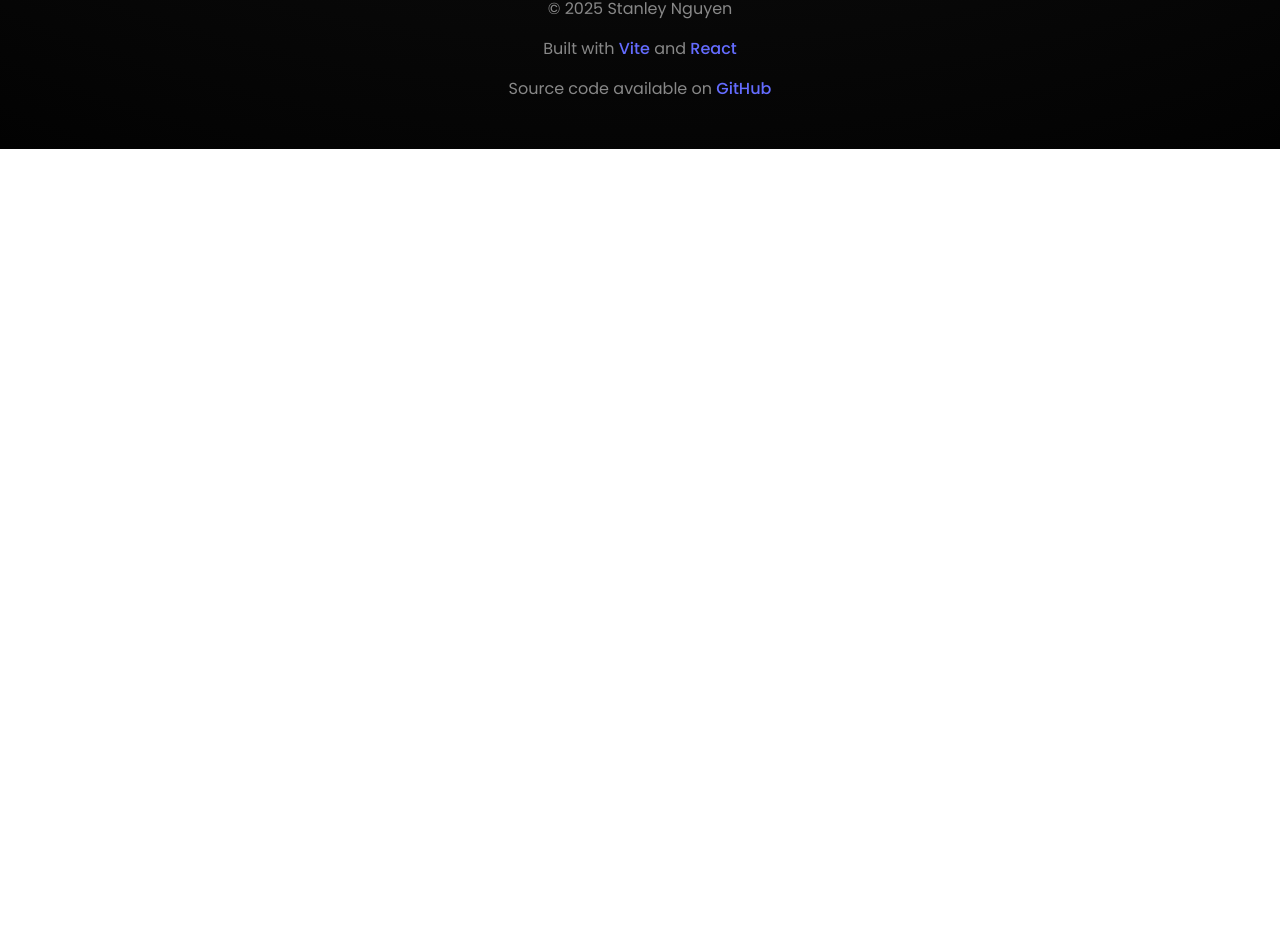
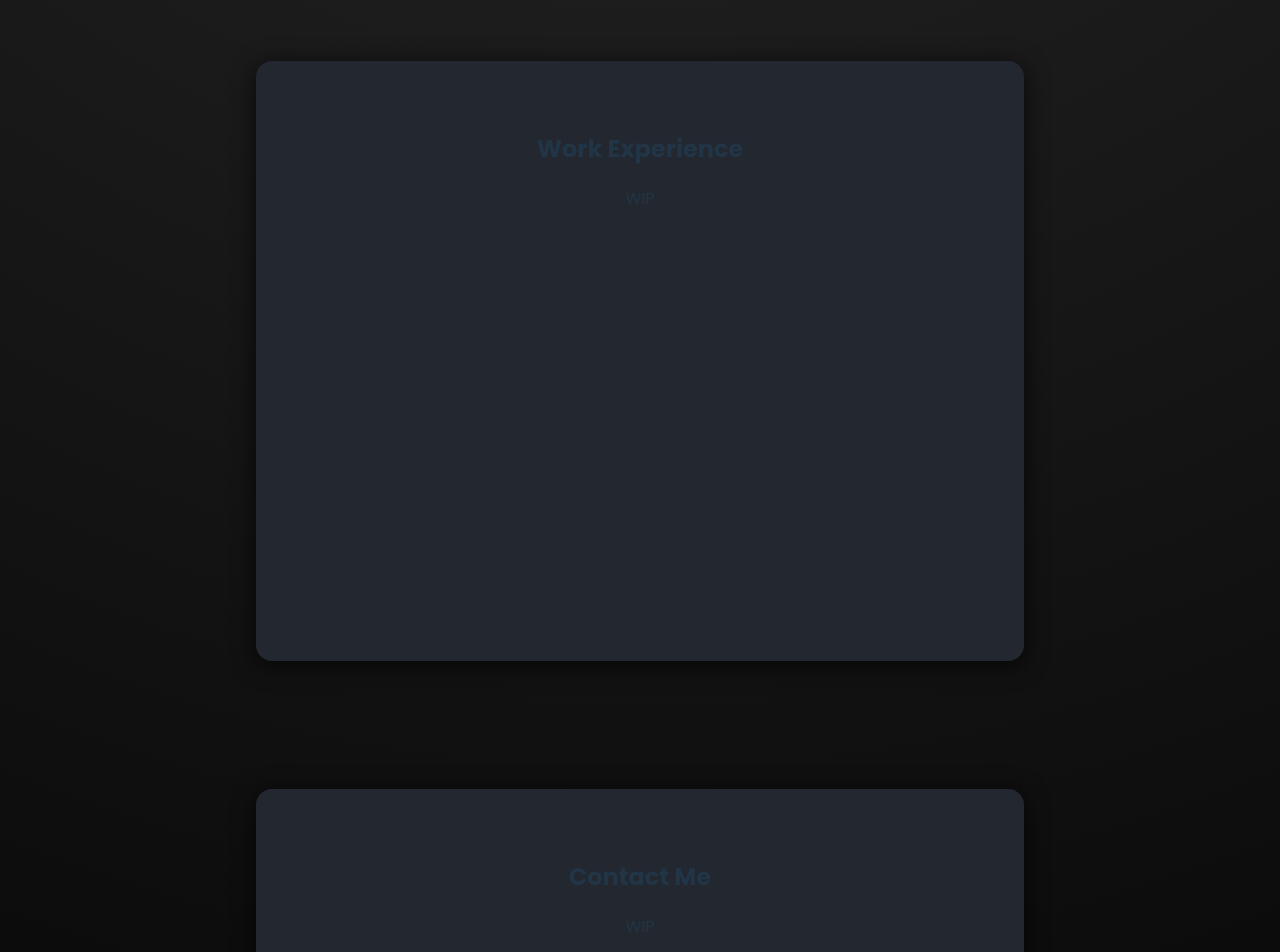
Before and after one commit to stanley-nguyen/portfolio, a React (Vite) app: page / in a window 1280 px wide. Shown: the part 3172-4124 px from the top of the page. Before the commit the page ends 3321 px from the top, so only its background shows below. Built offline with nearby package versions, Linux system fonts and the light colour scheme.

Commit message:
add placeholder cards

```diff
--- a/src/App.jsx
+++ b/src/App.jsx
@@ -1,6 +1,8 @@
 import './App.css'
+import ContactCard from './components/ContactCard'
 import HomeCard from './components/HomeCard'
 import ProjectsCard from './components/ProjectsCard'
+import WorkCard from './components/WorkCard'
 
 function App() {
   return (
@@ -8,6 +10,8 @@ function App() {
       <div className="cards-container">
         <HomeCard/>
         <ProjectsCard/>
+        <WorkCard/>
+        <ContactCard/>
       </div>
       <footer className="footer">
         <p>© 2025 Stanley Nguyen</p>
--- /dev/null
+++ b/src/components/ContactCard.jsx
@@ -0,0 +1,12 @@
+import Card from './Card';
+
+const ContactCard = () => {
+    return (
+        <Card id='contact'>
+            <h2>Contact Me</h2>
+            <p>WIP</p>
+        </Card>
+    );
+}
+
+export default ContactCard;
--- /dev/null
+++ b/src/components/WorkCard.jsx
@@ -0,0 +1,12 @@
+import Card from './Card';
+
+const WorkCard = () => {
+    return (
+        <Card id='work'>
+            <h2>Work Experience</h2>
+            <p>WIP</p>
+        </Card>
+    );
+}
+
+export default WorkCard;
```
